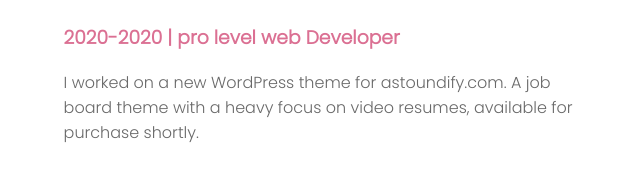
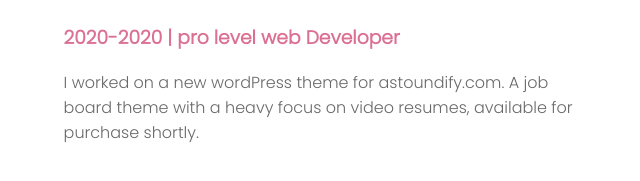
Before and after one commit to Hasibul10884/my-portfolio, a plain HTML site: page index.html in a window 1280 px wide. Shown: the part 1530-1711 px from the top of the page, 26-666 px from the left. Drawn offline with Linux system fonts and the light colour scheme.

Commit message:
Learned github

```diff
--- a/index.html
+++ b/index.html
@@ -14,6 +14,7 @@
 </head>
 
 <body>
+    <!--section-->
     <section class="top-banner">
         <div class="half-width">
        <h1>Welcome to </h1>
@@ -51,12 +52,12 @@
         <div class="half-width">
          <h2> Full Stack Web Developer</h2>
          <h3> <span class="name-highlight">2020-2020 | pro level web Developer</span> </h3>
-         <p>I worked on a new WordPress theme for astoundify.com. A job board theme with a heavy focus on video resumes, available for purchase shortly.</p>
+         <p>I worked on a new wordPress theme for astoundify.com. A job board theme with a heavy focus on video resumes, available for purchase shortly.</p>
 
         </div>
 
         <div class="half-width">
-        <h2> MERN Web Developer</h2>
+        <h2> MERN Web Developer </h2>
         <h3> <span class="name-highlight"> 2020-2021 | Part time Developer</span> </h3>
         <p>I worked on a new WordPress theme for astoundify.com. A job board theme with a heavy focus on video resumes, available for purchase shortly.</p>
 
```
